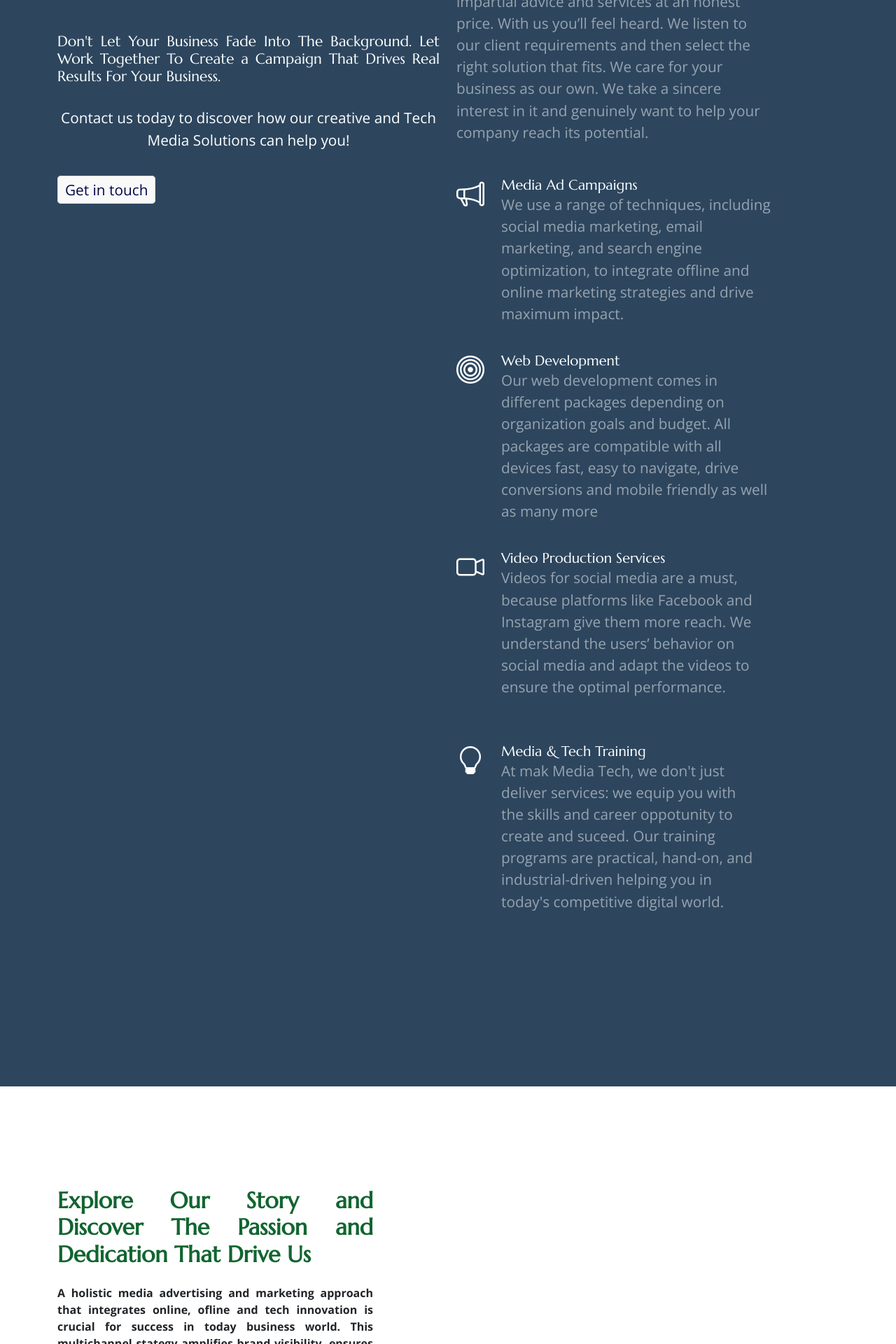
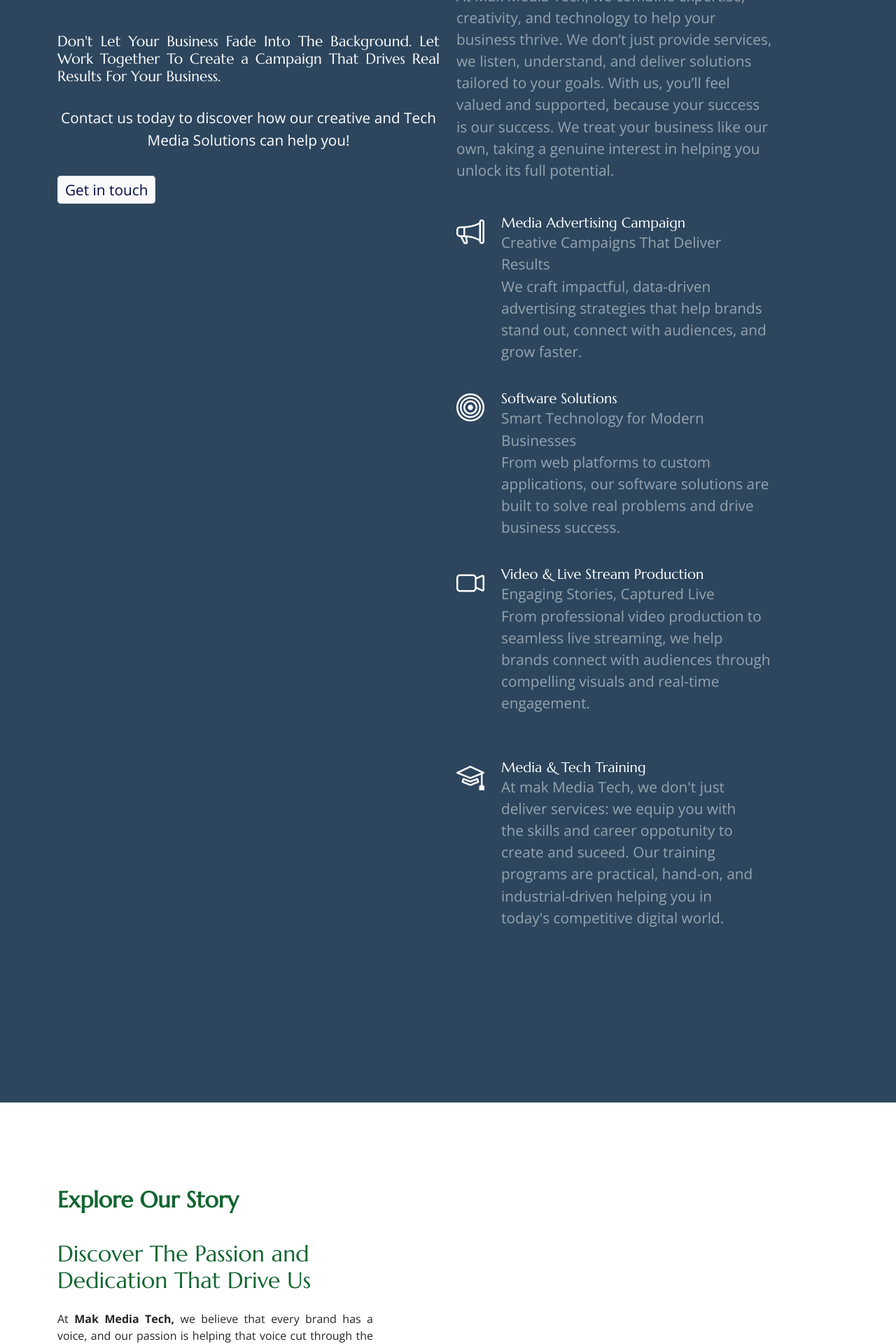
Before and after one commit to kennyakanbi/makmedia, a Django app: page / in a window 1280 px wide. Shown: the part 2177-4097 px from the top of the page at 70% size. Run offline with Django 5.2, Linux system fonts and the light colour scheme; some libraries are stand-ins or nearby versions.

Commit message:
updating the home page

```diff
--- a/myapp/templates/basic.html
+++ b/myapp/templates/basic.html
@@ -130,7 +130,7 @@
               <p>59 Murtala Mohammed Way</p>
               <p>Ebutte-Meta, Lagos</p>
               <p class="mt-3"><strong>Phone:</strong> <span>+234 7039 8046 76</span></p>
-              <p><strong>Email:</strong> <span>makmediatech@gmail.com</span></p>
+              <p><strong>Email:</strong> <span>makmediaandtech@gmail.com</span></p>
             </div>
           </div>
 
@@ -193,7 +193,7 @@
             <!-- You can delete the links only if you purchased the pro version. -->
             <!-- Licensing information: https://bootstrapmade.com/license/ -->
             <!-- Purchase the pro version with working PHP/AJAX contact form: https://bootstrapmade.com/herobiz-bootstrap-business-template/ -->
-            Designed by <a href="https://makmediatech.com/">Mak Media Tech</a>
+            Designed by <a href="https://makmedia.tech/">Mak Media Tech</a>
           </div>
         </div>
         <div class="social-links order-first order-lg-last mb-3 mb-lg-0">
--- a/myapp/templates/home.html
+++ b/myapp/templates/home.html
@@ -22,16 +22,16 @@
         <div class="carousel-item">
           <img src="{% static 'assets/img/training_1.jpg' %}" alt="">
           <div class="carousel-container">
-            <h2 style="text-align: center;">Your Audience, Our Expertise: impacful Media Campaigns, print, digital, and broadcast ads to amplify your brand </h2>
-            <p>Struggling to get the visibility your business deserves? Let us help! Our Media Ad Campaigns are designed toreach your target audience and drive results.</p>
+            <h2 style="text-align: center;"> We create campaigns that spark conversations and keep your brand top of mind.</h2>
+            <p>Connecting People and Brands That Matter</p>
           </div>
         </div><!-- End Carousel Item -->
 
         <div class="carousel-item">
           <img src="{% static 'assets/img/training_2.jpg' %}" alt="">
           <div class="carousel-container">
-            <h2 style="text-align: center;">Your Vision, Our Code: Crafting User Centric Web Experiences</h2>
-            <p>At Mak Media Tech. we offer three categories of web development services to suit your business requirement. </p>
+            <h2 style="text-align: center;">We craft user-centric web & application experiences that blend design, functionality, and technology </h2>
+            <p> Putting Users at the Heart of Every Line of Code</p>
           </div>
         </div><!-- End Carousel Item -->
 
@@ -39,15 +39,15 @@
           <img src="{% static 'assets/img/training_3.jpg' %}" alt="">
           <div class="carousel-container">
             <h2 style="text-align: center;">Engaging, informing and entertaning video & live stream video content to tell your brand story</h2>
-            <p>A Mak Media Tech. we offer three categories of video production services to help your business achieve your goal. </p>
+            <p> Bring Your Brand to the Screen</p>
           </div>
         </div><!-- End Carousel Item -->
 
         <div class="carousel-item">
           <img src="{% static 'assets/img/training_4.jpg' %}" alt="">
           <div class="carousel-container">
-            <h2 style="text-align: center;">From Concept to Reality: Brand Design & Printing Done Right </h2>
-            <p>A unique visual identity that sets you apart from the competition and resonates with your target audience.</p>
+            <h2 style="text-align: center;">We equip you to innovate, create, and thrive in the digital world.</h2>
+            <p>Empowering the Next Generation of Tech Talent</p>
           </div>
         </div><!-- End Carousel Item -->
 
@@ -72,12 +72,16 @@
         <div class="row align-items-xl-center gy-5">
 
           <div class="col-xl-5 content">
-            <h2><strong>About Us </strong></h2><br>
+            <h3><strong>About Us </strong></h3><br>
             <h2>Creativity Meets Technology </h2>
-            <p style="text-align: justify;"><b>Mak Media Tech</b> is a innovative media tech advertising agency,
-              transforming the advertising landscape, leveraging on actionable technology and creative expertise.
-              We offer a comprehensive suite of services including: Web and Mobile App Development, Media Ad Campaigns,
-              Digital Video Production and Brand Design. Our goal is to help businesses thrive in the digital age by delivering impactful, measurable, and results-driven advertising solutions.</p>
+            <p style="text-align: justify;"><b>Mak Media Tech</b> is a Lagos-based media and technology
+              brand specializing in advertising campaigns, software solutions, and training. We are passionate
+              about delivering high-quality work that helps brands stand out while empowering individuals
+              through technology education.
+
+            <p style="text-align: justify;">Our mission is to transform the media and advertising landscape by
+              combining actionable technology with creative expertise. We help brands thrive in the digital age
+              by delivering impactful, measurable, and results-driven advertising solutions.</p>
            <br>   <a href="/about" class="more"><span>Read More</span><i class="bi bi-arrow-right"></i></a>
           </div>
 
@@ -155,51 +159,50 @@
           </div>
 
             <div class="col-lg-5 ml-auto" data-aos="fade-up" data-aos-delay="100">
-              <h3 class="content-subtitle text-white opacity-50">Why Choose Us</h3>
+              <h2 class="content-subtitle text-white opacity-50">Why Choose Us</h2><br><br>
               <h2 class="content-title mb-4">
-                We <strong>Are The Right Partner For Your</strong> Business Growth
+                The <strong>Right Partner For Your</strong> Business Growth
               </h2>
               <p class="opacity-50">
-              We have the expertise and knowledge to offer impartial advice and services
-               at an honest price. With us you’ll feel heard. We listen to our client requirements
-               and then select the right solution that fits. We care for your business as our own.
-               We take a sincere interest in it and genuinely want to help your company reach its potential.
+              At Mak Media Tech, we combine expertise, creativity, and technology to help your business thrive. We don’t just provide services,
+              we listen, understand, and deliver solutions tailored to your goals. With us, you’ll feel valued and supported, because your success
+              is our success. We treat your business like our own, taking a genuine interest in helping you unlock its full potential.
               </p>
 
               <div class="row my-5">
                 <div class="col-lg-12 d-flex align-items-start mb-4">
                   <i class="bi bi-megaphone me-4 display-6"></i>
                   <div>
-                    <h4 class="m-0 h5 text-white">Media Ad Campaigns</h4>
+                    <h4 class="m-0 h5 text-white">Media Advertising Campaign</h4>
                     <p class="text-white opacity-50">
-
-We use a range of techniques, including social media marketing, email marketing, and search
-engine optimization, to integrate offline and online marketing strategies and drive maximum impact.
+                    <b>Creative Campaigns That Deliver Results</b></br> We craft impactful,
+                    data-driven advertising strategies that help brands stand out, connect with
+                    audiences, and grow faster.</p>
                   </div>
                 </div>
                 <div class="col-lg-12 d-flex align-items-start mb-4">
                   <i class="bi bi-bullseye me-4 display-6"></i>
                   <div>
-                    <h4 class="m-0 h5 text-white">Web Development</h4>
+                    <h4 class="m-0 h5 text-white">Software Solutions</h4>
                     <p class="text-white opacity-50">
-Our web development comes in different packages depending on organization goals and budget.
-All packages are compatible with all devices fast, easy to navigate, drive conversions and mobile
-friendly as well as many more</p>
+                      <b>Smart Technology for Modern Businesses</b> <br>From web platforms to custom applications, our software
+                      solutions are built to solve real problems and drive business success.
+                    </p>
                   </div>
                 </div>
                 <div class="col-lg-12 d-flex align-items-start">
                   <i class="bi bi-camera-video me-4 display-6"></i>
                   <div>
-                    <h4 class="m-0 h5 text-white">Video Production Services</h4>
+                    <h4 class="m-0 h5 text-white">Video & Live Stream Production</h4>
                     <p class="text-white opacity-50">
-Videos for social media are a must, because platforms like Facebook and Instagram give
-them more reach. We understand the users’ behavior on social media and adapt the videos to
- ensure the optimal performance.</p>
+                    <b>Engaging Stories, Captured Live</b><br>
+                    From professional video production to seamless live streaming, we help brands connect
+                    with audiences through compelling visuals and real-time engagement.</p>
                   </div>
                 </div>
                   <div class="row my-5">
                 <div class="col-lg-12 d-flex align-items-start mb-4">
-                  <i class="bi bi-lightbulb me-4 display-6"></i>
+                 <i class="bi bi-mortarboard me-4 display-6"></i>
                   <div>
                     <h4 class="m-0 h5 text-white">Media & Tech Training</h4>
                     <p class="text-white opacity-50">
@@ -229,19 +232,23 @@ you in today's competitive digital world.</p>
             </a>
           </div>
           <div class="col-lg-5 order-lg-1" data-aos="fade-up" data-aos-delay="100">
-            <h2 class="content-title mb-4" style="text-align: justify;"><b><b>Explore Our Story and Discover The Passion
-              and Dedication That Drive Us</h2></b>
-            <p class="mb-4" style="text-align: justify;">
-            A holistic media advertising and marketing approach that integrates online, ofline and tech innovation is crucial for
-            success in today business world. This multichannel stategy amplifies brand visibility, ensures message consistency, and
-            ultimately drives return on investment. Unfortunately, statistics indicates that significant number of businesses fail annually due to indequate marketing. However, our comprehensive range suite is designed to help overcome these challenges. By harness the latest actionable technologies to drive engagement, amplify brand awareness,
-            and deliver measurable ROI. From strategic brand design to immersive digital experiences, our expertise spans:
+            <h2 class="content-title mb-4" style="text-align: ;"><strong>Explore Our Story</strong><br><br>Discover The Passion and Dedication That Drive Us</h2>
+            <p class="mb-4" style="text-align: justify;">At <b>Mak Media Tech,</b> we believe that every brand has a voice, and our passion is helping that voice cut through
+            the noise of today’s fast-paced digital world. In a landscape where attention is the most valuable currency, visibility alone is not enough. Businesses need strategies that not only capture attention but also build trust, drive engagement, and deliver measurable results.
+
+             <br><br>We understand that many companies struggle with fragmented approaches to media, advertising, and technology. That’s why we take a holistic path, integrating creativity, innovation, and actionable technology into every solution. Our philosophy is simple: when your
+             brand grows, we grow with you.
+
+             <br><br>Our work is fueled by three core values: passion, expertise, and impact. Passion drives us to stay curious and creative. Expertise ensures that we deliver high-quality, reliable solutions. Impact guarantees that every campaign, product, or service we design delivers
+             tangible results that move businesses forward.
+             <br>
             </p>
             <ul class="list-unstyled list-check">
-              <li>Crafting compelling visual identities that resonate with your audience</li>
-              <li>Building fast, secure, and user-friendly websites that drive conversions</li>
-              <li>Strategic campaigns that drive engagement, conversion, and brand awareness </li>
-              <li>Producing high-quality video content that captivates and persuades</li>
+              <p><b>We specialize in:</p></b>
+              <li>Delivering multi-channel campaigns that boost engagement and awareness.</li>
+              <li>Building fast, secure, and scalable solutions tailored to business needs.</li>
+              <li>Producing high-quality content that captivates and connects.</li>
+              <li>Empowering individuals and teams with digital and technology skills to stay competitive.</li>
             </ul>
 
             <p><a href="/contact" class="btn-cta">Start a Project</a></p>
@@ -254,8 +261,8 @@ you in today's competitive digital world.</p>
     <section id="services-2" class="services-2 section dark-background">
       <!-- Section Title -->
       <div class="container section-title" data-aos="">
-        <p>Expert Media and Tech Solutions</p>
-        <b><h2>Our innovative approach and cutting edge technology drive results-driven campaigns that elevate your brand, engage your audience, and leave a lasting impact</h2></b>
+        <p>Expert Media and Tech Solutions</p><br>
+        <b><h2 style="text-align: justify;">At Mak Media Tech, we bring ideas to life through creativity, innovation, and technology. Our results-driven campaigns are designed to elevate your brand, captivate your audience, and leave a lasting impression. From media productions to digital solutions, every project reflects our commitment to excellence and impact.</h2></b>
       </div><!-- End Section Title -->
 
       <div class="services-carousel-wrap">
```
